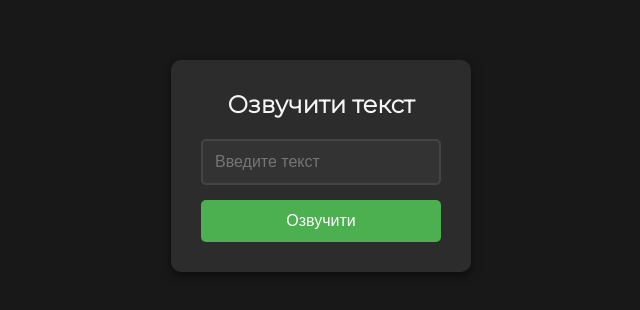
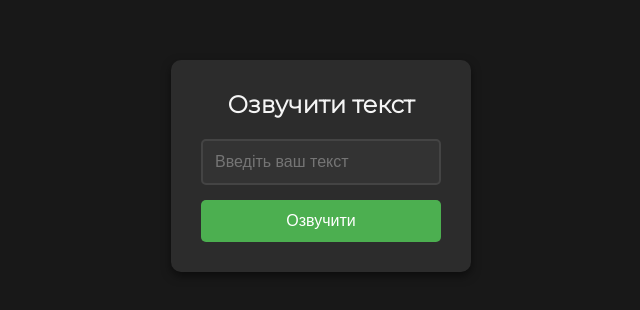
Before and after one commit to Catchooo/-1, a plain HTML site: page index.html in a window 1280 px wide. Shown: the part 234-544 px from the top of the page, 319-959 px from the left. Drawn offline with Linux system fonts and the light colour scheme.

Commit message:
Update index.html

```diff
--- a/index.html
+++ b/index.html
@@ -11,7 +11,7 @@
     <div class="container">
         <h1>Озвучити текст</h1>
         <form id="speakForm">
-            <input type="text" id="textInput" placeholder="Введите текст" required>
+            <input type="text" id="textInput" placeholder="Введіть ваш текст " required>
             <button type="submit" id="speakButton">Озвучити</button>
         </form>
     </div>
```
